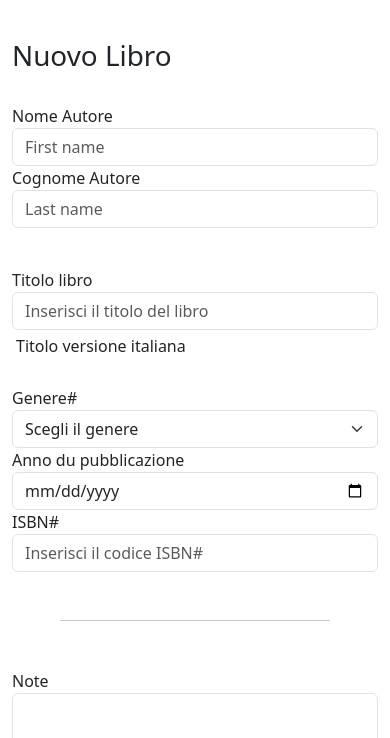
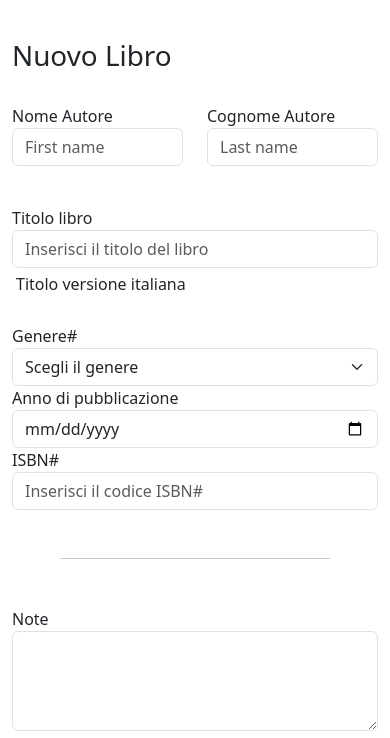
Before and after one commit to AlessandroAmore02/html-css-bootstrap-dashboard, a plain HTML site: page form.html in a window 390 px wide. Shown: the part 106-844 px from the top of the page. Drawn offline with nearby package versions, Linux system fonts and the light colour scheme.

Commit message:
Fix: mobile version

```diff
--- a/form.html
+++ b/form.html
@@ -64,11 +64,11 @@
 
                 <!-- Nome e cognome -->
                 <div class="row mb-1">
-                    <div class="col-lg-6">
+                    <div class="col-6">
                         <label for="first-name">Nome Autore</label>
                         <input type="last-name" class="form-control" placeholder="First name" aria-label="First name">
                     </div>
-                    <div class="col-lg-6">
+                    <div class="col-6">
                         <label for="ISBN">Cognome Autore</label>
                         <input type="text" class="form-control" placeholder="Last name" aria-label="Last name">
                     </div>
@@ -108,7 +108,7 @@
 
                     <!-- Anno pubblicazione -->
                     <div class="col-lg-4">
-                        <label for="date">Anno du pubblicazione</label>
+                        <label for="date">Anno di pubblicazione</label>
                         <input type="date" class="form-control" placeholder="Inserisci l'anno" aria-label="Date">
                     </div>
 
```
